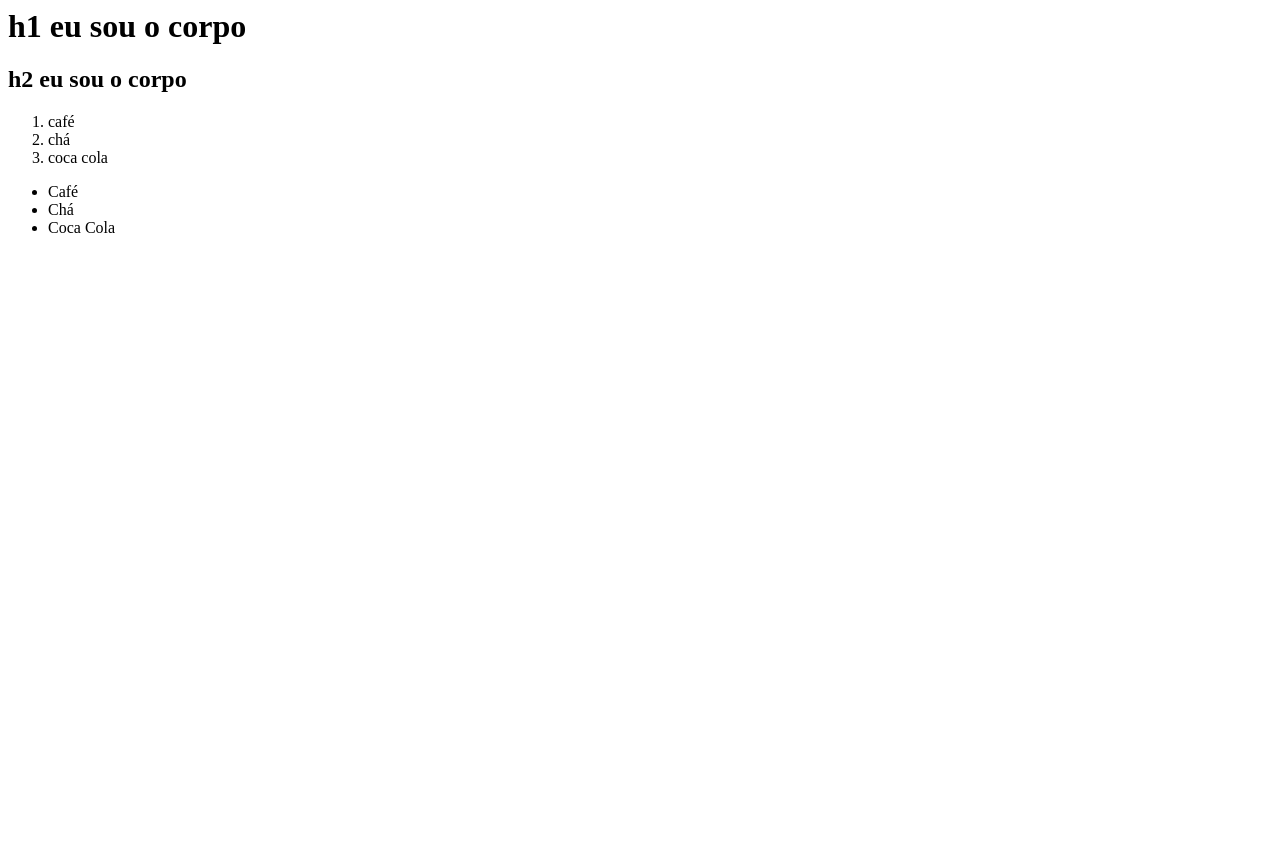
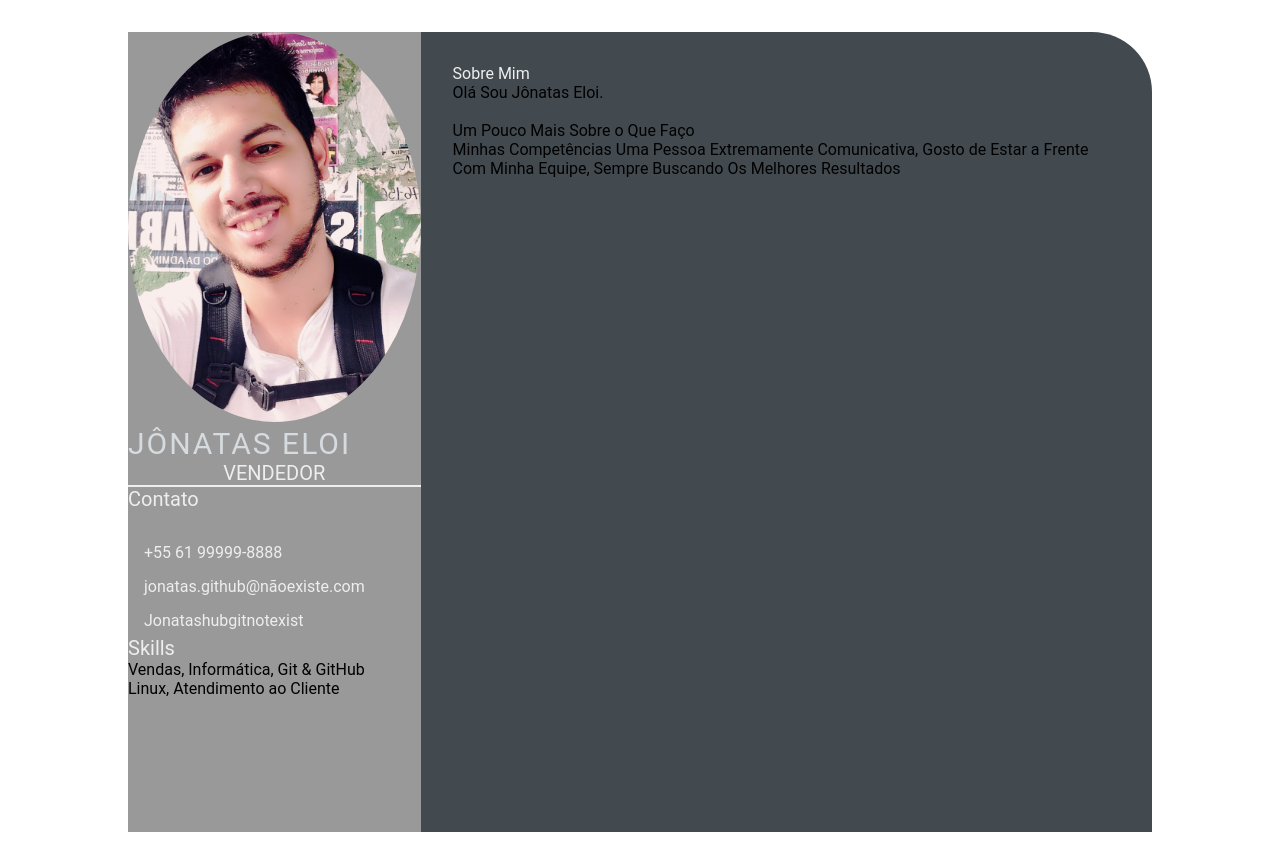
Before and after one commit to jonataseloidefaria/euconsigo.github.io, a plain HTML site: page index.html in a window 1280 px wide. Before the commit the page ends 800 px from the top, so only its background shows below. Drawn offline with Linux system fonts and the light colour scheme.

Commit message:
feature: add index.html (#2)

```diff
--- a/index.html
+++ b/index.html
@@ -1,21 +1,53 @@
-<html>
-    <head>
-        <title>
-            Olá, Eu sou a Cabeça
-        </title>
-    </head>
-    <body>
-        <h1>h1 eu sou o corpo</h1>
-        <h2>h2 eu sou o corpo</h2>
-    </body>
-    <ol>
-        <li>café</li>
-        <li>chá</li>
-        <li>coca cola</li>
-    </ol>
-    <ul>
-        <li>Café</li>
-        <li>Chá</li>
-        <li>Coca Cola</li>
-    </ul>
+<!DOCTYPE html>
+<html lang="en">
+<head>
+    <meta charset="UTF-8">
+    <meta http-equiv="X-UA-Compatible" content="IE=edge">
+    <meta name="viewport" content="width=device-width, initial-scale=1.0">
+    <title>Jônatas Eloi CV</title>
+
+    <link rel="stylesheet" href="style.css">
+
+</head>
+<body>
+    <main class="resume-contents">
+        <section class="left-section">
+            <section class="left-section-content">
+                <div class="profile">
+                    <img class="profile-image" img src="img/Perfil.JPG" alt="profile image">
+                    <p class="name">Jônatas Eloi</p>
+                    <p class="profession">Vendedor</p>
+                </div>
+                <div class="contact-info">
+                    <p class="left-title">Contato</p>
+                    <ul>
+                        <li><i class="fa fa-phone"></i>+55 61 99999-8888</li>
+                        <li><i class="fa fa-envelope"></i>jonatas.github@nãoexiste.com</li>
+                        <li><i class="fa fa-github"></i>Jonatashubgitnotexist</li>
+                    </ul>
+                </div>
+                <div class="Skills"></p>
+                    <p class="left-title">Skills</p>
+                    <ul>
+                        <li><p>Vendas, Informática, Git & GitHub</p></li>
+                        <li><p>Linux, Atendimento ao Cliente</p></li>
+                    </ul>
+                </div>
+        </section>
+        </section>
+        <section class="right-section">
+            <div class="right-section-contents">
+                <section class="about gap">
+                    <div class="right-title">Sobre Mim</div>
+                    <p class="About-me-contents">
+                        Olá Sou Jônatas Eloi.<br>
+                        <br> Um Pouco Mais Sobre o Que Faço
+                        <br> Minhas Competências
+                        Uma Pessoa Extremamente Comunicativa, Gosto de Estar a Frente Com Minha Equipe, Sempre Buscando Os Melhores Resultados<br>
+                    </p>
+                </section>
+            </div>
+        </section>
+    </main>
+</body>
 </html>
--- /dev/null
+++ b/style.css
@@ -0,0 +1,103 @@
+* {
+    margin: 0;
+    padding: 0;
+    box-sizing: border-box;
+    list-style: none;
+    font-family: 'Roboto', sans-serif;
+}
+
+.resume-contents {
+    min-height: 100vh;
+    width: 80%;
+    margin: 2rem auto;
+    display: grid;
+    grid-template-columns: repeat(7, 1fr);
+}
+
+.left-section {
+    grid-column: span 2;
+    height: 100%;
+    background-color: #999999;
+}
+
+.right-section {
+    grid-column: span 5;
+    height: 100%;
+    background-color: #424a50;
+    border-radius: 0px 60px 0px 0px;
+}
+
+.left-section-contents{
+    padding: 2rem 2rem;
+}
+
+.profile {
+    width: 100%;
+    border-bottom: 2px solid #eeeeee;
+}
+
+.profile .profile-image {
+    width: 100%;
+    border-radius: 100%;
+}
+
+.name {
+    color: #D6DBDF;
+    font-size: 30px;
+    letter-spacing: 2px;
+    text-transform: uppercase;
+}
+
+.profession {
+    color: #eeeeee;
+    font-size: 20px;
+    text-transform: uppercase;
+    text-align: center;
+}
+
+/* .contact-info { border-bottom: 2px solid #1B2631; } */
+.left-title {
+    color: #eeeeee;
+    font-size: 20px;
+}
+
+.contact-info ul {
+    padding-top: 1.5rem;
+}
+
+.contact-info ul li,
+.references ul li {
+    padding: .4rem 0;
+    color: #eeeeee;
+}
+
+.contact-info ul li i,
+.references ul li i {
+    padding-right: 1rem;
+    font-size: 18px;
+    color: #eeeeee;
+}
+
+.skills ul {
+    padding-top: 1.5rem;
+}
+.skills ul li p {
+    padding: .4rem 0;
+    color: #eeeeee;
+}
+
+.right-section-contents {
+    padding: 2rem 2rem;
+}
+
+.right-title {
+    color: #eeeeee;
+}
+
+.gap {
+    padding-bottom: 2rem;
+}
+.about-me-contents {
+    font-size: 18px;
+    color: #eeeeee;
+}
```
Also changed, not shown: img/Perfil.JPG (added).
